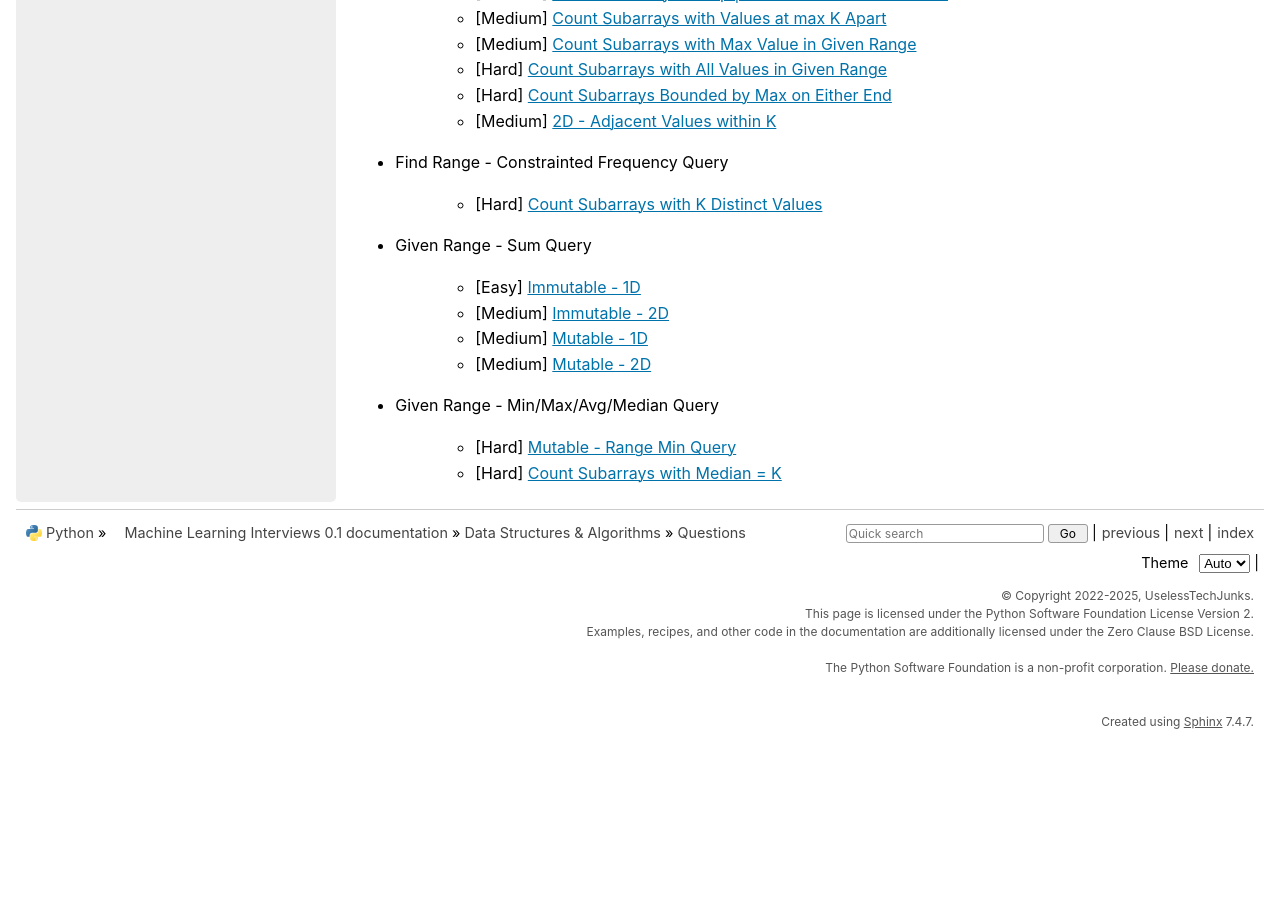
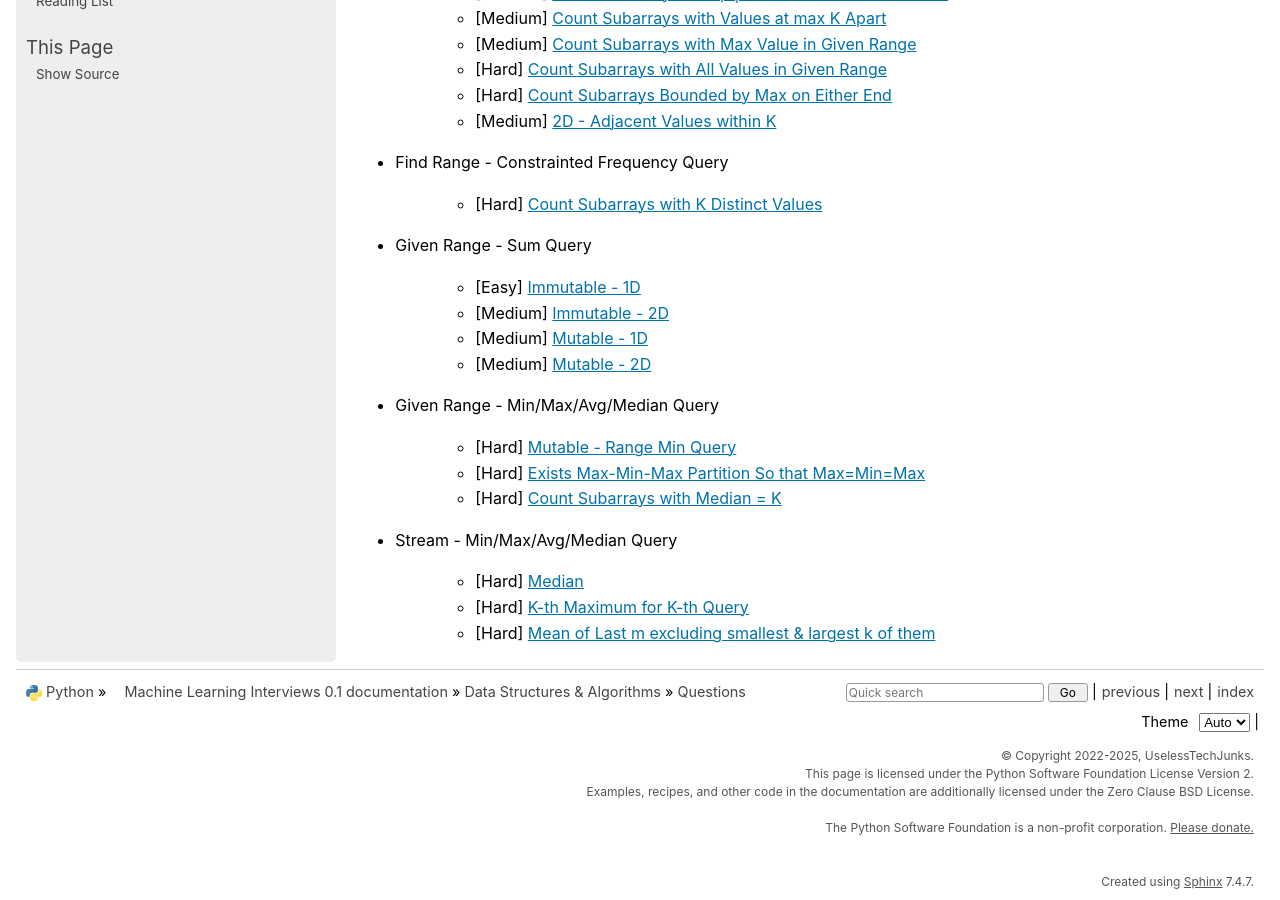
Before and after one commit to uselesstechjunks/leetcode, a Sphinx documentation site: the page built from docs/source/dsa/qb.rst, in a window 1280 px wide and 900 px high, scrolled down 1022 px. Built offline with Sphinx 7.4.7, drawn with Linux system fonts in a browser that asks for light colours; pages that are not in the unit, such as notebooks, are missing from menus; before the commit the page ends 1762 px from its top, so only the background shows below that.

Commit message:
Update qb.rst

```diff
--- a/docs/source/dsa/qb.rst
+++ b/docs/source/dsa/qb.rst
@@ -51,4 +51,10 @@ Questions
 - Given Range - Min/Max/Avg/Median Query
 
 	- [Hard] `Mutable - Range Min Query <https://www.spoj.com/problems/RMQSQ/>`_
+	- [Hard] `Exists Max-Min-Max Partition So that Max=Min=Max <https://codeforces.com/contest/1454/problem/F>`_
 	- [Hard] `Count Subarrays with Median = K <https://leetcode.com/problems/count-subarrays-with-median-k/>`_
+- Stream - Min/Max/Avg/Median Query
+
+	- [Hard] `Median <https://leetcode.com/problems/find-median-from-data-stream/description/>`_
+	- [Hard] `K-th Maximum for K-th Query <https://leetcode.com/problems/sequentially-ordinal-rank-tracker/description/>`_
+	- [Hard] `Mean of Last m excluding smallest & largest k of them <https://leetcode.com/problems/finding-mk-average/description/>`_
```
